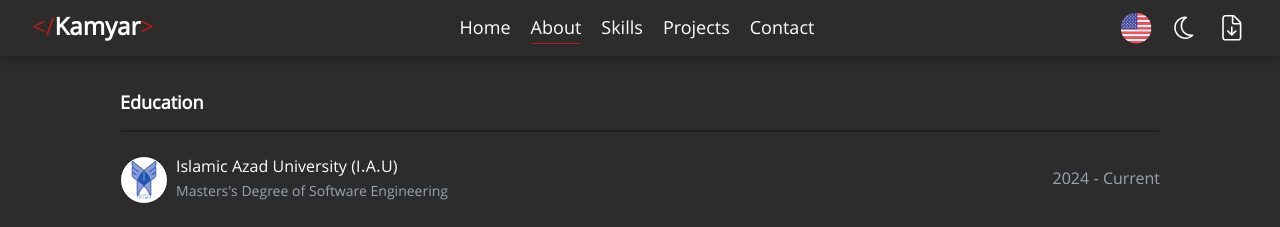
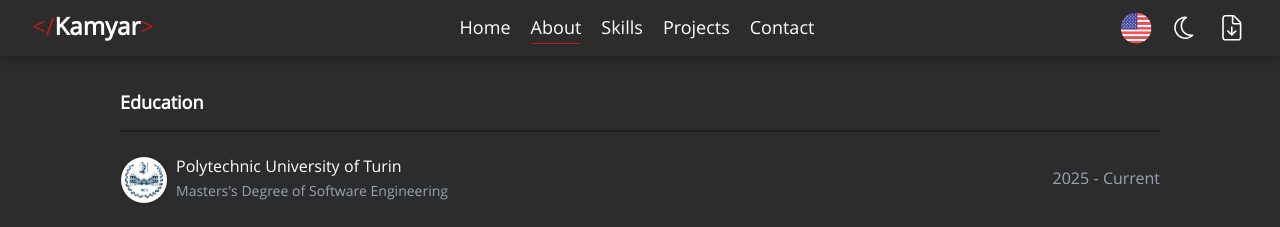
Before and after one commit to KamyarAzz/Portfolio, a React (Vite) app: page /about in a window 1280 px wide. Shown: the top 227 px of the page. Built offline with nearby package versions, Linux system fonts and the light colour scheme.

Commit message:
chore: changed university title

```diff
--- a/src/components/pages/About.tsx
+++ b/src/components/pages/About.tsx
@@ -4,6 +4,7 @@ import Seperator from "@/components/ui/Seperator";
 import BlurFade from "@/components/ui/animations/container_animations/blur-fade";
 import ieltsPDF from "@/assets/pdf/IELTS.pdf";
 import uniLogo from "@/assets/images/Azad-University-Logo.svg";
+import politoLogo from "@/assets/images/polito.png";
 import smpLogo from "@/assets/images/smpLogo.svg";
 import mftLogo from "@/assets/images/cropped-logo-dark.png";
 import harvardLogo from "@/assets/images/Harvard-Logo.png";
@@ -19,12 +20,12 @@ export default function About() {
     <div className="flex flex-col w-full h-max">
       <BlurFade>
         <Seperator className="!mt-0">{t("education")}</Seperator>
-        <div className="flex flex-col gap-6 w-full">
+        <div className="flex flex-col w-full gap-6">
           <AboutItem
-            href="https://iau.ir/"
-            src={uniLogo}
-            duration={`2024 - ${t("current")}`}
-            upperText={t("uni")}
+            href="https://www.polito.it/en"
+            src={politoLogo}
+            duration={`2025 - ${t("current")}`}
+            upperText={t("uniPolito")}
             lowerText={t("master")}
           />
           <AboutItem
@@ -48,7 +49,7 @@ export default function About() {
       </BlurFade>
       <BlurFade delay={0.4}>
         <Seperator>{t("certificates")}</Seperator>
-        <div className="flex flex-col gap-6 w-full">
+        <div className="flex flex-col w-full gap-6">
           <AboutItem
             href={ieltsPDF}
             src={ieltsLogo}
--- a/src/features/arTranslations.json
+++ b/src/features/arTranslations.json
@@ -44,6 +44,7 @@
   "location": "إيران، طهران، طهران",
   "mft": "معهد طهران للتكنولوجيا (M.F.T)",
   "uni": "جامعة آزاد الإسلامية (I.A.U)",
+  "uniPolito": "جامعة البوليتكنيك في تورينو",
   "smp": "سامان مادر پارس",
   "harvard": "CS50 من هارفارد",
   "messageSent": "تم إرسال الرسالة",
--- a/src/features/enTranslations.json
+++ b/src/features/enTranslations.json
@@ -44,6 +44,7 @@
   "location": "Iran, Tehran, Tehran",
   "mft": "Tehran Institude of Technology (M.F.T)",
   "uni": "Islamic Azad University (I.A.U)",
+  "uniPolito": "Polytechnic University of Turin",
   "smp": "Saman Madar Pars",
   "harvard": "Harvard's CS50",
   "messageSent": "Message Sent",
--- a/src/features/faTranslations.json
+++ b/src/features/faTranslations.json
@@ -44,6 +44,7 @@
   "location": "ایران، تهران، تهران",
   "mft": "مجتمع فنی تهران",
   "uni": "دانشگاه آزاد اسلامی",
+  "uniPolito": "دانشگاه پلی‌تکنیک تورین",
   "smp": "سامان مدار پارس",
   "harvard": "CS50 از هاروارد",
   "messageSent": "پیام ارسال شد",
--- a/src/features/itTranslations.json
+++ b/src/features/itTranslations.json
@@ -44,6 +44,7 @@
   "location": "Iran, Teheran, Teheran",
   "mft": "Istituto di Tecnologia di Teheran (M.F.T)",
   "uni": "Università Azad Islamica (I.A.U)",
+  "uniPolito": "Politecnico di Torino",
   "smp": "Saman Madar Pars",
   "harvard": "CS50 di Harvard",
   "messageSent": "Messaggio Inviato",
--- a/src/features/spTranslations.json
+++ b/src/features/spTranslations.json
@@ -44,6 +44,7 @@
   "location": "Irán, Teherán, Teherán",
   "mft": "Instituto de Tecnología de Teherán (M.F.T)",
   "uni": "Universidad Azad Islámica (I.A.U)",
+  "uniPolito": "Politécnico de Turín",
   "smp": "Saman Madar Pars",
   "harvard": "CS50 de Harvard",
   "messageSent": "Mensaje Enviado",
```
Also changed, not shown: src/assets/images/polito.png (added), 1 other file (tests, documents, lock files or other folders).
